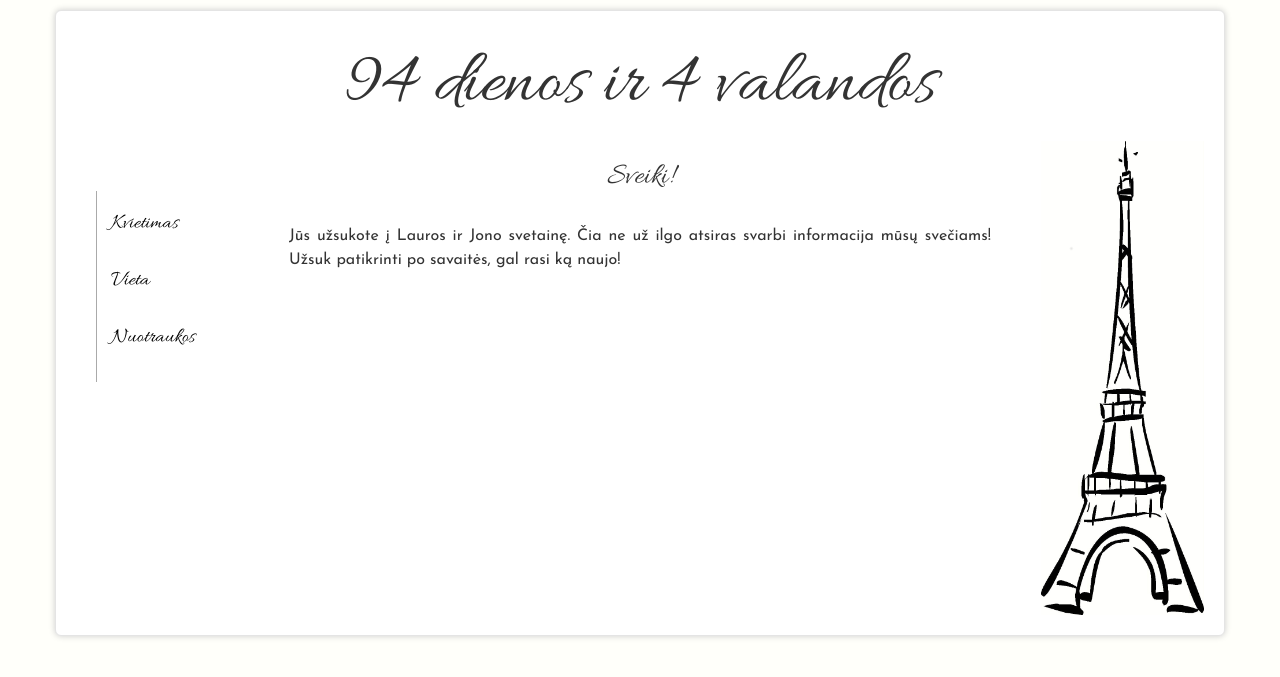
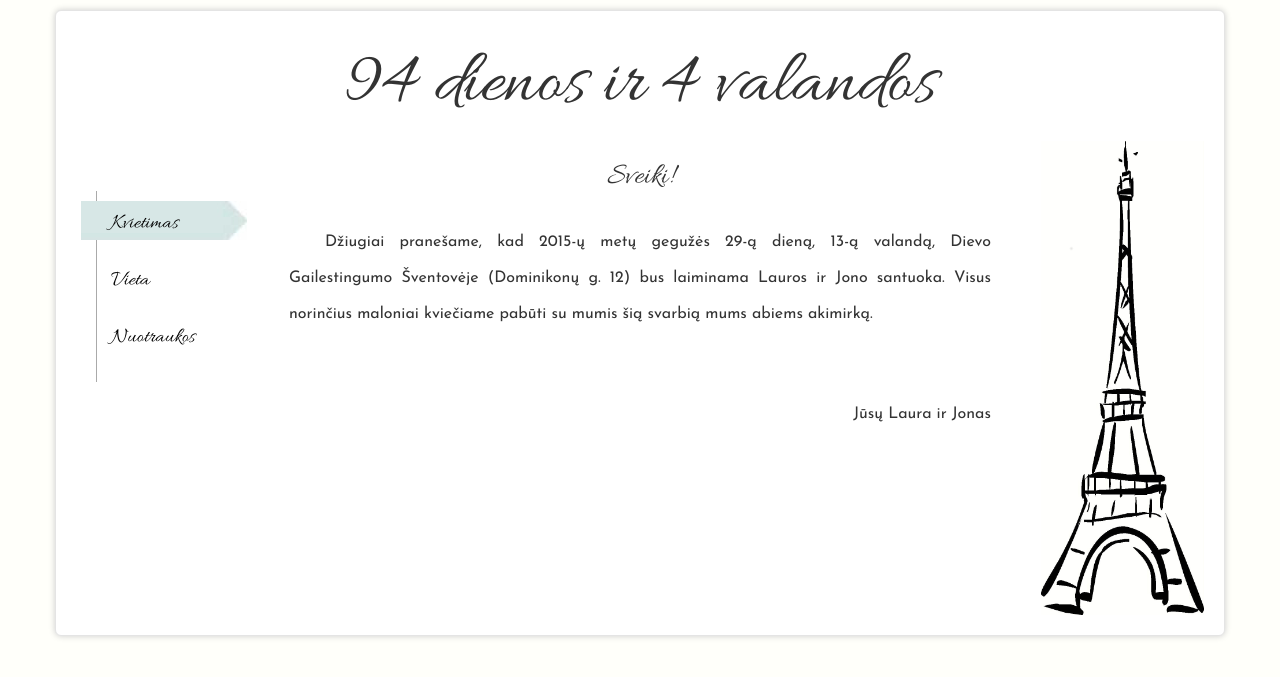
Before and after one commit to Kukmedis/wedsite, a Django app: page / in a window 1280 px wide. Shown: the top 677 px of the page. Run offline with Django 3.2, Linux system fonts and the light colour scheme; some libraries are stand-ins or nearby versions.

Commit message:
add places and invite

```diff
--- a/wedinvite/static/wedinvite/style/style.css
+++ b/wedinvite/static/wedinvite/style/style.css
@@ -30,10 +30,11 @@ html body {
 
 .headline2 { color: #a7e8f8; font-family: 'Julius Sans One', sans-serif; font-size: 22px; font-weight: bold; line-height: 32px; margin: 0 0 24px; text-shadow: 1px 1px 1px #082b34; }
 
-.text_content { font-family: 'Josefin Sans'; font-size: 16px; line-height: 24px; margin: 0 0 24px; padding: 20px;}
+.text_content { font-family: 'Josefin Sans'; font-size: 16px; line-height: 36px; margin: 0 0 24px; padding: 20px; text-indent: 36px;}
 
 #ribbon-navigation {font-size:1.5em; width:150px; font-family: 'Allura'; margin-top:50px;}
 #ribbon-navigation ul {margin:20px; padding:10px 0; border-left:1px solid #AAA; width:200px;}
 #ribbon-navigation li {list-style: none;padding:7px 0 20px 30px;margin-left:-16px;}
 #ribbon-navigation a {color: #000;  display:block;  text-decoration:none;}
 #ribbon-navigation li:hover {background:url('../images/ribbon.jpg') top left no-repeat;}
+#ribbon-navigation li.active {background:url('../images/ribbon.jpg') top left no-repeat;}
--- a/wedinvite/templates/wedinvite/index.html
+++ b/wedinvite/templates/wedinvite/index.html
@@ -1,11 +1,13 @@
-{% extends "wedinvite/base.html" %}
+{% extends "wedsite/base.html" %}
 
 {% block content %}
 <body class="text-justify">
 <h1 class="headline1"> Sveiki! </h1>
 <p class="text_content">
-Jūs užsukote į Lauros ir Jono svetainę. Čia ne už ilgo atsiras svarbi informacija mūsų
-svečiams! Užsuk patikrinti po savaitės, gal rasi ką naujo!
+Džiugiai pranešame, kad 2015-ų metų gegužės 29-ą dieną, 13-ą valandą, Dievo Gailestingumo
+Šventovėje (Dominikonų g. 12) bus laiminama Lauros ir Jono santuoka. Visus norinčius
+ maloniai kviečiame pabūti su mumis šią svarbią mums abiems akimirką.
+<p class="text_content" align="right">Jūsų Laura ir Jonas</p>
 </p>
 </body>
 {% endblock %}
--- a/wedinvite/urls.py
+++ b/wedinvite/urls.py
@@ -3,5 +3,8 @@ from django.conf.urls import patterns, url
 from wedinvite import views
 
 urlpatterns = patterns('',
+    url(r'^index/', views.index),
+    url(r'^place/', views.place),
+    url(r'^photos/', views.photos),
     url(r'^$', views.index, name='index'),
 )
--- a/wedinvite/views.py
+++ b/wedinvite/views.py
@@ -5,5 +5,9 @@ from django.template import RequestContext, loader
 def index(request):
     return render(request, 'wedinvite/index.html', {})
 
+def place(request):
+    return render(request, 'wedinvite/place.html', {})
 
+def photos(request):
+    return render(request, 'wedinvite/photos.html', {})
 # Create your views here.
--- a/wedinvite/templates/wedinvite/base.html
+++ b/wedsite/templates/wedsite/base.html
@@ -4,6 +4,7 @@
   {% load staticfiles %}
   <link href="{% static "wedinvite/bootstrap/css/bootstrap.min.css" %}" rel="stylesheet">
   <link rel="stylesheet" type="text/css" href="{% static "wedinvite/style/style.css" %}" />
+  <script src="http://ajax.googleapis.com/ajax/libs/jquery/1.11.2/jquery.min.js"></script>
   <script src="{% static "wedinvite/script/countdown.js" %}"></script>
   <link rel="shortcut icon" type="image/png" href="{% static "wedinvite/images/favicon.ico" %}"/>
   <title>Wedding</title>
@@ -30,9 +31,9 @@
       <div class="col-md-2 col-sm-2">
 	<div id="ribbon-navigation">
           <ul class="top-level">
-            <li><a href="#">Kvietimas</a></li>
-            <li><a href="#">Vieta</a></li>
-            <li><a href="#">Nuotraukos</a></li>
+            <li {% if request.path == '/wedinvite/index/' or request.path == '/' %} class="active"{% endif %}><a href="/wedinvite/index">Kvietimas</a></li>
+            <li {% if request.path == '/wedinvite/place/' %} class="active"{% endif %}><a href="/wedinvite/place">Vieta</a></li>
+            <li {% if request.path == '/wedinvite/photos/' %} class="active"{% endif %}><a href="/wedinvite/photos">Nuotraukos</a></li>
           </ul>
  	</div>
       </div>
```
Also changed, not shown: wedinvite/templates/wedinvite/photos.html (added, +11 -0 lines), wedinvite/templates/wedinvite/place.html (added, +23 -0 lines), wedsite/settings.py (+12 -7 lines), 1 other file.
